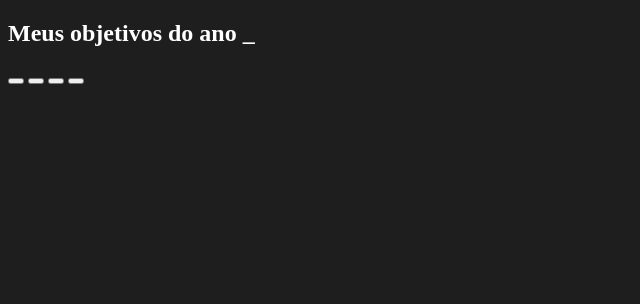
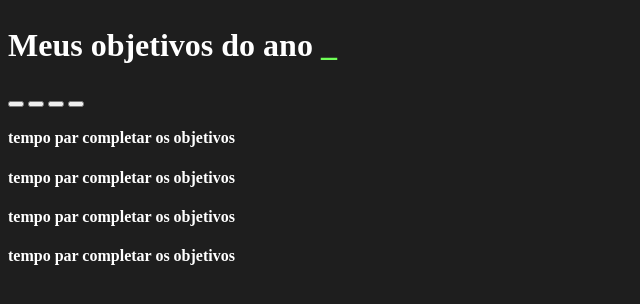
Before and after one commit to Gusta812/Gustavo-Miguel-de-Andrade-, a plain HTML site: page Index.html in a window 1280 px wide. Shown: the whole page, without its empty margins (0-640 px from the left). Drawn offline with Linux system fonts and the light colour scheme.

Commit message:
nao sei oque no sei oque la

```diff
--- a/Index.html
+++ b/Index.html
@@ -11,10 +11,28 @@
         <h2 class="titulo-principal">Meus objetivos do ano <span>_</span></h2>
         <div class="conteudo">
             <div class="botoes">
+                <button class="botao ativo"></button>
                 <button class="botao"></button>
                 <button class="botao"></button>
                 <button class="botao"></button>
-                <button class="botao"></button>
+            </div>
+            <div class="abas-textos">
+                <div class="abas-conteudo ativo">
+                    <h3 class="aba-titolo-principal"></h3>
+                    <h4 class="aba-titolo-principal">tempo par completar os objetivos</h4>
+                </div>
+                <div class="abas-conteudo ativo">
+                    <h3 class="aba-titolo-principal"></h3>
+                    <h4 class="aba-titolo-principal">tempo par completar os objetivos</h4>
+                </div>
+                <div class="abas-conteudo ativo">
+                    <h3 class="aba-titolo-principal"></h3>
+                    <h4 class="aba-titolo-principal">tempo par completar os objetivos</h4>
+                </div>
+                <div class="abas-conteudo ativo">
+                    <h3 class="aba-titolo-principal"></h3>
+                    <h4 class="aba-titolo-principal">tempo par completar os objetivos</h4>
+                </div>
             </div>
         </div>
     </section>
--- a/style.css
+++ b/style.css
@@ -1,3 +1,5 @@
+@import url('https://fonts.googleapis.com/css2?family=Chakra+Petch:wght@400;700&display=swap');
+
 :root{
     --cor-de-fundo: #1e1e1e;
     --verde: #6fff57;
@@ -11,3 +13,22 @@ body{
     background-color: var(--cor-de-fundo);
     color: var(--branco)
 }
+
+.conteudo-principl{
+    display: flex;
+    flex-direction: column;
+    justify-content: center;
+    align-items: center;
+    max-width: 100%;
+    margin: 0 auto;
+}
+
+.titulo-principal{
+    text-align: left;
+    width: 100%;
+    font-size: 32px;
+}
+
+.titulo-principal span{
+    color: var(--verde)
+}
```
